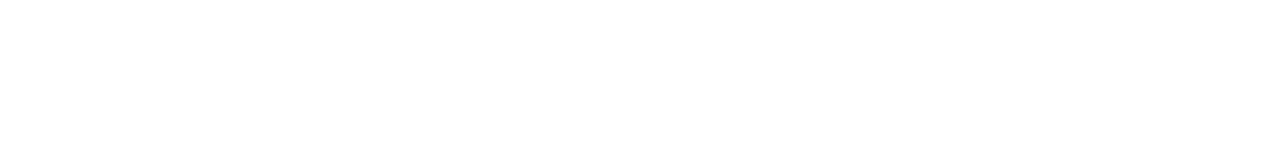
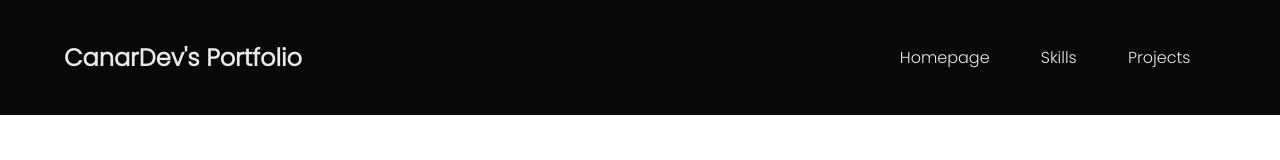
Before and after one commit to CanarDev/Vincent-Portfolio, a plain HTML site: page index.html in a window 1280 px wide. Drawn offline with Linux system fonts and the light colour scheme.

Commit message:
:lipstick: Adding and introducing Header Portfolio !
Adding Portfolio using variables

```diff
--- a/SCSS/layout/_footer.scss
+++ b/SCSS/layout/_footer.scss
@@ -0,0 +1,3 @@
+footer {
+
+}
--- /dev/null
+++ b/SCSS/layout/_header.scss
@@ -0,0 +1,29 @@
+header {
+    display: flex;
+    justify-content: space-between;
+    color: $textColor;
+    background-color: $backgroundColor;
+
+    .textHeader {
+        font-weight: 20px;
+    }
+
+    > div {
+        display: flex;
+        align-items: center;
+        padding: 5vh 5vw 5vh 5vw;
+
+        nav ul {
+            display: flex;
+            justify-content: space-evenly;
+            text-align: center;
+
+
+            > li {
+                list-style: none;
+                text-align: center;
+                padding: 0 2vw 0 2vw;
+            }
+        }
+    }
+}
--- a/index.html
+++ b/index.html
@@ -14,7 +14,18 @@
 </head>
 <body>
     <header>
-
+        <div class="textHeader">
+            <h2>CanarDev's Portfolio</h2>
+        </div>
+        <div>
+            <nav>
+                <ul>
+                    <li><a>Homepage</a></li>
+                    <li><a>Skills</a></li>
+                    <li><a>Projects</a></li>
+                </ul>
+            </nav>
+        </div>
     </header>
 
     <footer>
```
Also changed, not shown: style.css, style.scss (line endings or trailing spaces), 1 other file.
